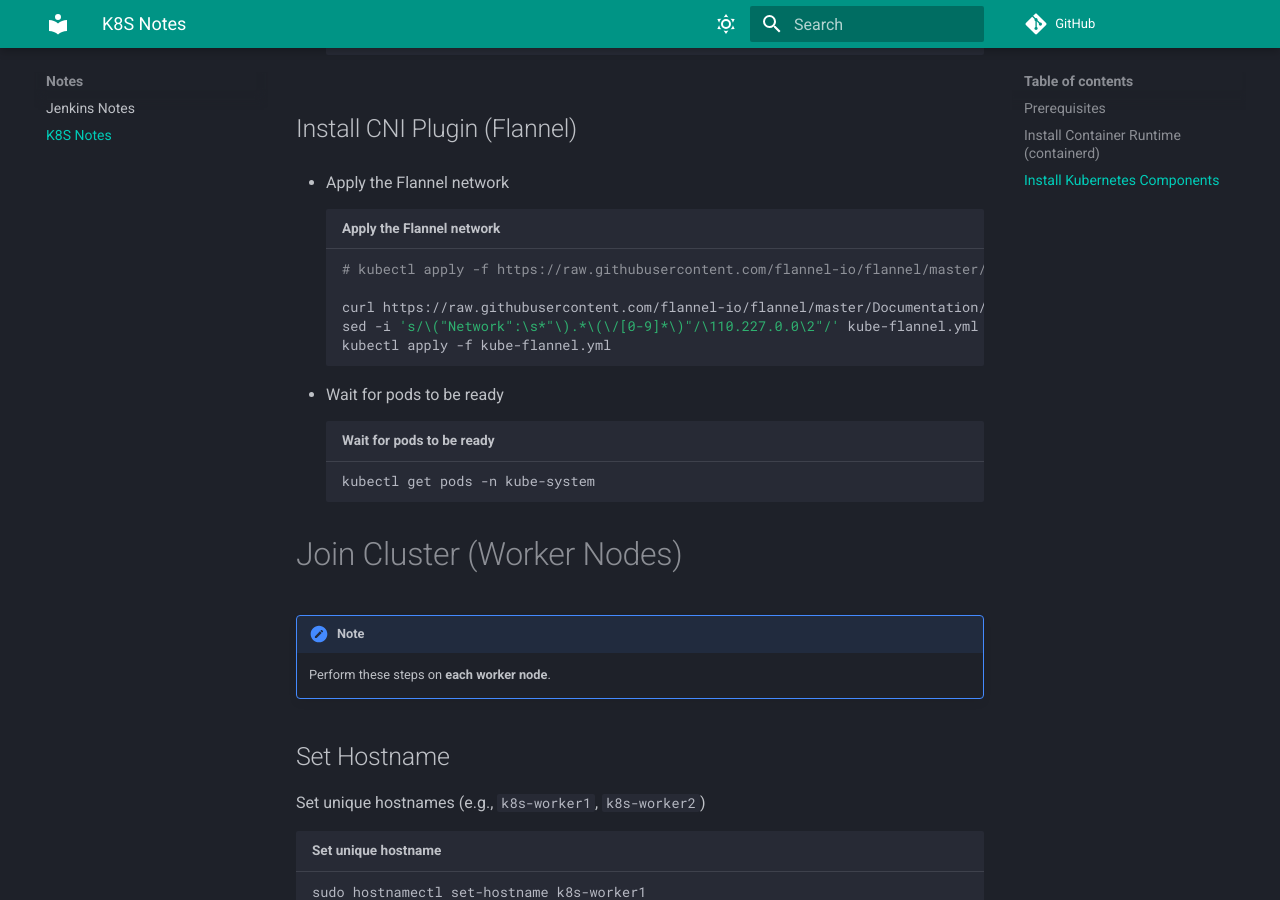
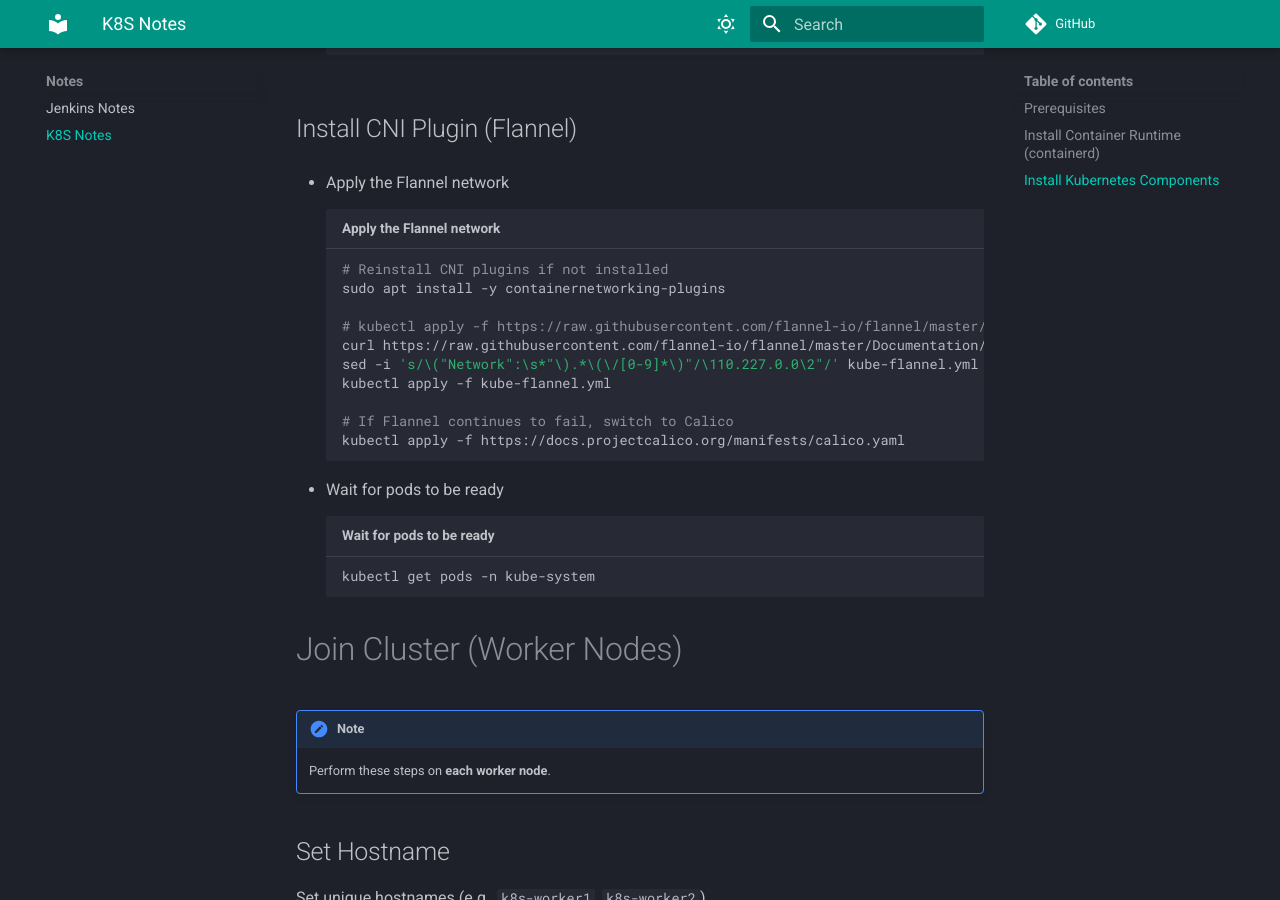
Before and after one commit to zhouushe/notes, an MkDocs documentation site: the page built from docs/k8s.md, in a window 1280 px wide and 900 px high, scrolled down 3694 px. Built offline with MkDocs 1.6.1 and Material for MkDocs 9.7.7, drawn with Linux system fonts in a browser that asks for light colours; comment, search, counter and statistics services are not loaded; some of the changed text lies outside the part shown.

Commit message:
Update k8s.md

````diff
--- a/docs/k8s.md
+++ b/docs/k8s.md
@@ -121,11 +121,16 @@
 ## Install CNI Plugin (Flannel)
 - Apply the Flannel network
 ```bash title="Apply the Flannel network"
+# Reinstall CNI plugins if not installed
+sudo apt install -y containernetworking-plugins
+
 # kubectl apply -f https://raw.githubusercontent.com/flannel-io/flannel/master/Documentation/kube-flannel.yml
-
 curl https://raw.githubusercontent.com/flannel-io/flannel/master/Documentation/kube-flannel.yml -o kube-flannel.yml
 sed -i 's/\("Network":\s*"\).*\(\/[0-9]*\)"/\110.227.0.0\2"/' kube-flannel.yml
 kubectl apply -f kube-flannel.yml
+
+# If Flannel continues to fail, switch to Calico
+kubectl apply -f https://docs.projectcalico.org/manifests/calico.yaml
 ```
 
 - Wait for pods to be ready
````
Also changed, not shown: other parts of docs/k8s.md (+0 -3 lines).
